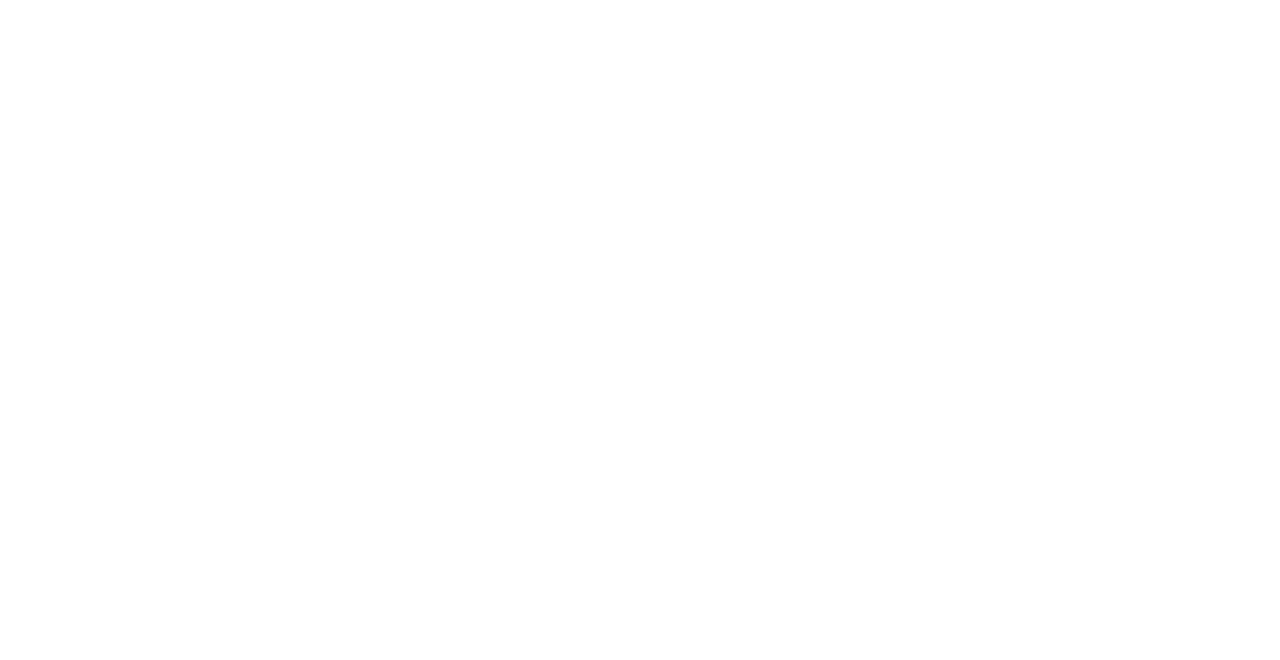
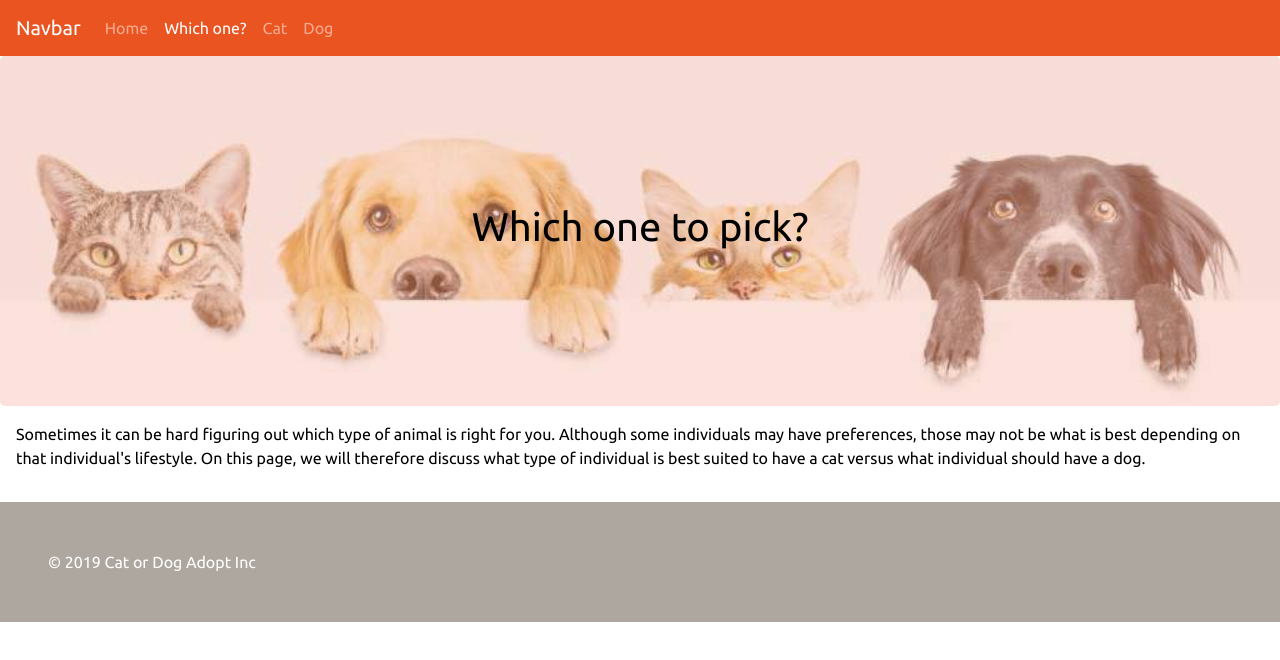
Before and after one commit to aevans1910/Capstone, a plain HTML site: page which-one.html in a window 1280 px wide. Drawn offline with nearby package versions, Linux system fonts and the light colour scheme.

```diff
--- a/style.css
+++ b/style.css
@@ -1,3 +1,6 @@
+/* Styling for Home page */
+
+    /* Styling for Hero and jumbotron */
         #hero-background-img {
             background-image: url("static/images/hero.jpg");
             background-repeat: no-repeat;
@@ -11,6 +14,7 @@
             color: black;
         }
 
+    /* Styling for cards */
         #cards {
             display: flex;
             justify-content: center;
@@ -38,3 +42,26 @@
             width: auto;
             height: 300px;
         }
+
+/* Styling for Which one? page */
+
+    /* Styling for hero */
+        #hero-image-2 {
+            background-image: url("static/images/cat-dog.jpg");
+            display: flex;
+            justify-content: center;
+            flex-direction: column;
+            background-repeat: no-repeat;
+            background-size: cover;
+            background-position: center;
+            width: 100%;
+            height: 350px;
+            margin-bottom: 10px;
+        }
+
+    /* Styling for the info section */
+        .info {
+            display: flex;
+            justify-content: center;
+            margin: 16px;
+        }
--- a/which-one.html
+++ b/which-one.html
@@ -15,6 +15,37 @@
     <link rel="stylesheet" href="style.css">
 </head>
 <body>
+    <!-- NAVBAR -->
+    <nav class="navbar navbar-expand navbar-dark bg-primary">
+        <a class="navbar-brand" href="#">Navbar</a>
+        <div class="navbar-nav">
+            <a class="nav-item nav-link" href="main.html">Home <span class="sr-only">(current)</span></a>
+            <a class="nav-item nav-link active" href="which-one.html">Which one?</a>
+            <a class="nav-item nav-link" href="#">Cat</a>
+            <a class="nav-item nav-link" href="#">Dog</a>
+        </div>
+    </nav>
 
+    <!-- HERO -->
+    <div class="jumbotron text-center"  id="hero-image-2">
+        <h1>Which one to pick?</h1>
+    </div>
+
+    <!-- INFO -->
+    <div class="info">
+        <p>
+            Sometimes it can be hard figuring out which type of
+            animal is right for you. Although some individuals may
+            have preferences, those may not be what is best depending
+            on that individual's lifestyle. On this page, we will
+            therefore discuss what type of individual is best suited
+            to have a cat versus what individual should have a dog.
+        </p>
+    </div>
+
+    <!-- FOOTER -->
+    <div class="bg-secondary p-5 text-white">
+        &copy; 2019 Cat or Dog Adopt Inc
+    </div>
 </body>
 </html>
```
Also changed, not shown: main.html (+35 -0 lines), static/images/cat-dog.jpg (added), static/images/hero2.jpg (added), static/images/hero3.jpg (added), 2 other files. Lines whose indentation alone changed are shown as unchanged.
